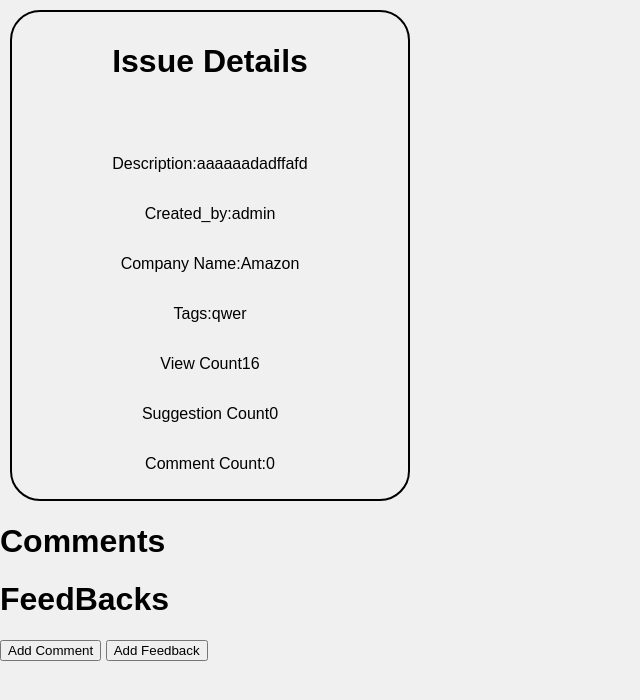
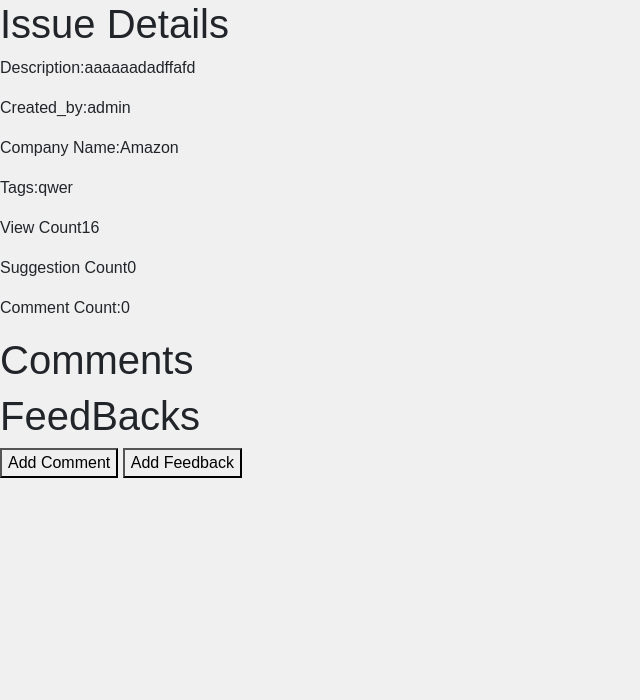
Before and after one commit to pvlssanusha/Tracker, a Django app: page /issues/3121c37c-a52f-4e15-b61a-33e3037a9ed9 in a window 1280 px wide. Shown: the top 700 px of the page, without its empty margins (0-640 px from the left). Run offline with Django 4.2, Linux system fonts and the light colour scheme; a user stored in the database is signed in; data comes from the database, SQL or seed files in the repository; both versions use the stored data as it was after the commit.

Commit message:
added changes

```diff
--- a/Tracker/static/style.css
+++ b/Tracker/static/style.css
@@ -191,7 +191,7 @@
   .card {
 	box-shadow: 0 4px 8px 0 rgba(0, 0, 0, 0.2); /* this adds the "card" effect */
 	padding: 16px;
-	width:200px;
+	width:400px;
 	height:100px;
 	margin:20px;
 	border-radius: 25px;
--- a/Tracker/templates/Display.html
+++ b/Tracker/templates/Display.html
@@ -6,7 +6,7 @@
     <meta name="viewport" content="width=device-width, initial-scale=1.0">
 
     <title>Document</title>
-    <link rel="stylesheet" type="text/css" href="{% static 'style.css' %}" />
+     <link rel="stylesheet" type="text/css" href="{% static 'style.css' %}" />
 </head>
 <body>
     <div class="column">
--- a/Tracker/templates/DisplayIssue.html
+++ b/Tracker/templates/DisplayIssue.html
@@ -5,13 +5,14 @@
     <meta charset="UTF-8">
     <meta name="viewport" content="width=device-width, initial-scale=1.0">
     <title>Document</title>
+    <link rel="stylesheet" href="https://cdn.jsdelivr.net/npm/bootstrap@4.0.0/dist/css/bootstrap.min.css" integrity="sha384-Gn5384xqQ1aoWXA+058RXPxPg6fy4IWvTNh0E263XmFcJlSAwiGgFAW/dAiS6JXm" crossorigin="anonymous">
     <link rel="stylesheet" type="text/css" href="{% static 'style.css' %}" />
     <script src="https://code.jquery.com/jquery-3.6.0.min.js"></script>
 
 
 </head>
 <body>
-    <div class="issue-content">
+    <div class="issue-container">
         <h1>Issue Details</h1>
         <h3>{{issue.title}}</h3>
             <p>Description:{{issue.description}}</p>
```
Also changed, not shown: db.sqlite3.
